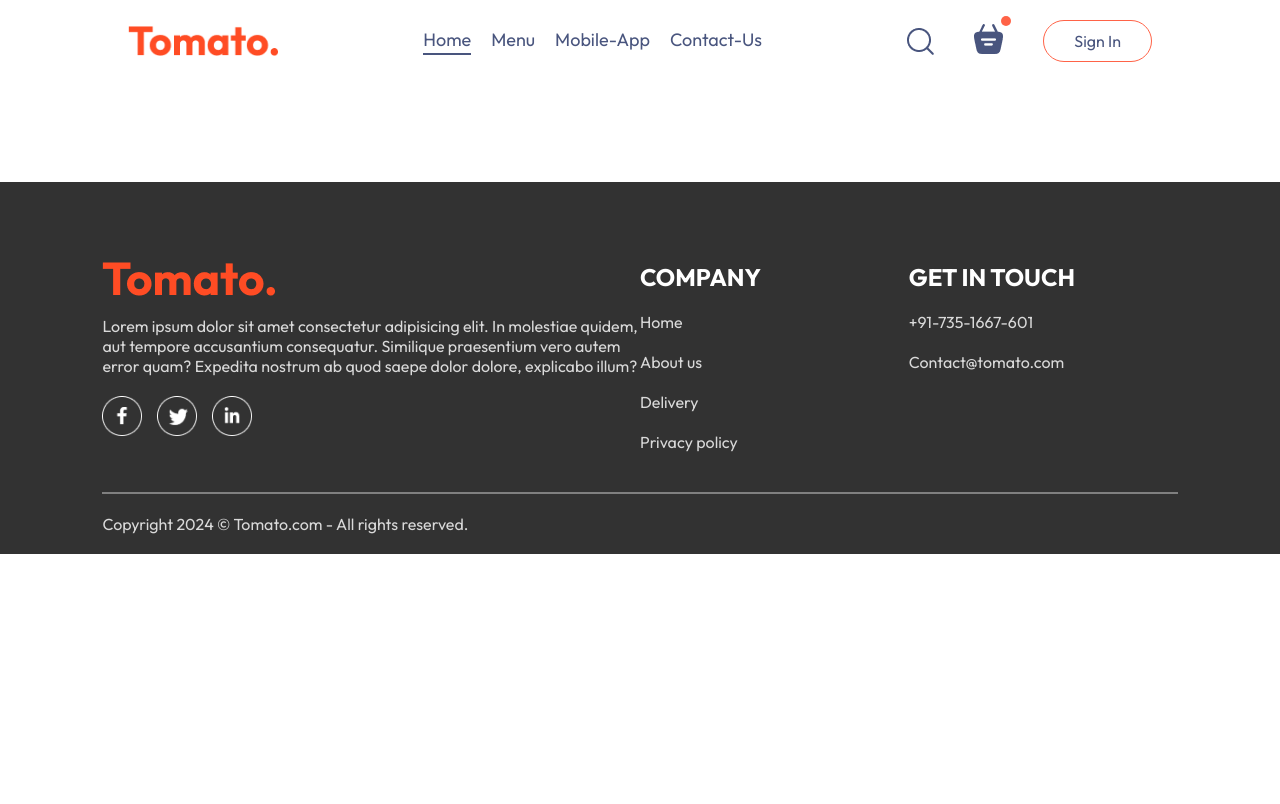
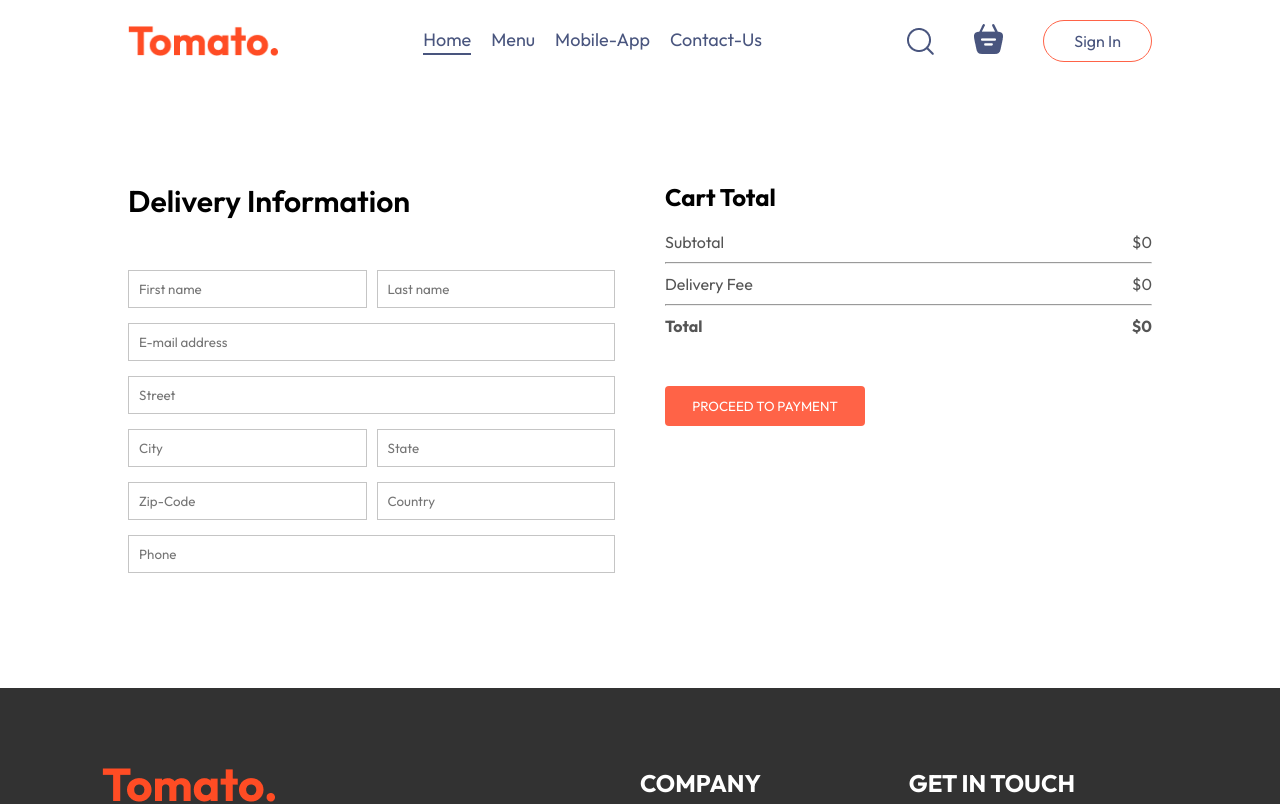
Before and after one commit to rohan-bharekar-31/Food-Delivery, a React (Vite) app in the folder Frontend/: page /order in a window 1280 px wide. Shown: the top 804 px of the page. Built offline with nearby package versions, Linux system fonts and the light colour scheme.

Commit message:
FrontEnd

```diff
--- a/Frontend/src/Pages/Cart/Cart.css
+++ b/Frontend/src/Pages/Cart/Cart.css
@@ -92,7 +92,7 @@
 }
 
 .cart-promocode-input button{
-    width: max(10vw, 15px);
+    width: max(10vw, 150px);
     background-color: black;
     border: none;
     padding: 12px 5px;
@@ -100,3 +100,12 @@
     border-radius: 4px;
 
 }
+
+@media (max-width:750px){
+    .cart-bottom{
+        flex-direction: column-reverse;
+    }
+    .cart-promocode{
+        justify-content: center;
+    }
+}
--- a/Frontend/src/Pages/Cart/Cart.jsx
+++ b/Frontend/src/Pages/Cart/Cart.jsx
@@ -2,12 +2,10 @@ import React, { useContext, useEffect } from 'react'
 import { StoreContext } from '../../context/StoreContext'
 import './Cart.css'
 import { food_list } from '../../assets/assets'
+import { useNavigate } from 'react-router-dom'
 const Cart = () => {
-
-  const { cartItems, foodItems, removeFromCart } = useContext(StoreContext)
-  useEffect(() => {
-    console.log(cartItems)
-  })
+  const navigate = useNavigate()
+  const { cartItems, foodItems, removeFromCart, getTotalCartAmount } = useContext(StoreContext)
 
   return (
     <div className='cart'>
@@ -48,24 +46,24 @@ const Cart = () => {
           <h2>Cart Total</h2>
           <div>
             <div className="cart-total-details">
-              <p>Delivery Fee</p>
-              <p>{2}</p>
+              <p>Subtotal</p>
+              <p>${getTotalCartAmount()}</p>
             </div>
             <hr />
 
             <div className="cart-total-details">
               <p>Delivery Fee</p>
-              <p>{2}</p>
+              <p>${getTotalCartAmount()===0?0:2}</p>
             </div>
             <hr />
 
             <div className="cart-total-details">
               <b>Total</b>
-              <b>{0}</b>
+              <b>${getTotalCartAmount()===0?0:getTotalCartAmount() + 2}</b>
             </div>
           </div>
 
-          <button>PROCEED TO CHECKOUT</button>
+          <button onClick={() => navigate('/order')}>PROCEED TO CHECKOUT</button>
         </div>
 
         <div className="cart-promocode">
@@ -73,7 +71,7 @@ const Cart = () => {
           <p> If you have promo code Enter it here</p>
 
           <div className='cart-promocode-input'>
-            <input type="text"placeholder='promo code' />
+            <input type="text" placeholder='promo code' />
             <button>Submit</button>
           </div>
 
--- a/Frontend/src/Pages/PlaceOrder/PlaceOrder.css
+++ b/Frontend/src/Pages/PlaceOrder/PlaceOrder.css
@@ -0,0 +1,38 @@
+.place-order{
+    display: flex;
+    align-items: start;
+    justify-content: space-between;
+    gap: 50px;
+    margin-top: 100px;
+}
+.place-order-left{
+    width: 100%;
+    max-width: max(30%,500px);
+}
+.place-order-left .title{
+    font-size: 30px;
+    font-weight: 600;
+    margin-bottom: 50px;
+}
+
+.place-order-left input{
+    margin-bottom: 15px;
+    width: 100%;
+    padding: 10px;
+    border: 1px solid #c5c5c5;
+    outline-color: tomato;
+}
+
+.place-order-left .multi-fields{
+    display: flex;
+    gap: 10px;
+}
+
+.place-order-right{
+    width: 100%;
+    max-width: max(40%,500px);
+}
+
+.place-order-right .cart-total button{
+    margin-top: 30px;
+}
--- a/Frontend/src/Pages/PlaceOrder/PlaceOrder.jsx
+++ b/Frontend/src/Pages/PlaceOrder/PlaceOrder.jsx
@@ -1,10 +1,56 @@
-import React from 'react'
+import React, { useContext } from 'react'
 import './PlaceOrder.css'
+import { StoreContext } from '../../context/StoreContext'
+
 const Placeorder = () => {
+  const { getTotalCartAmount } = useContext(StoreContext)
   return (
-    <div>
+    <form className='place-order'>
+      <div className="place-order-left">
+        <p className='title'>Delivery Information</p>
+        <div className="multi-fields">
+          <input type="text" placeholder='First name' />
+          <input type="text" placeholder='Last name' />
+        </div>
 
-    </div>
+        <input type="text" placeholder='E-mail address' />
+        <input type="text" placeholder='Street' />
+
+        <div className="multi-fields">
+          <input type="text" placeholder='City' />
+          <input type="text" placeholder='State' />
+        </div>
+        <div className="multi-fields">
+          <input type="text" placeholder='Zip-Code' />
+          <input type="text" placeholder='Country' />
+        </div>
+        <input type="text" placeholder='Phone' />
+      </div>
+      <div className='place-order-right'>
+        <div className="cart-total">
+          <h2>Cart Total</h2>
+          <div>
+            <div className="cart-total-details">
+              <p>Subtotal</p>
+              <p>${getTotalCartAmount()}</p>
+            </div>
+            <hr />
+
+            <div className="cart-total-details">
+              <p>Delivery Fee</p>
+              <p>${getTotalCartAmount()===0?0:2}</p>
+            </div>
+            <hr />
+
+            <div className="cart-total-details">
+              <b>Total</b>
+              <b>${getTotalCartAmount()===0?0:getTotalCartAmount() + 2}</b>
+            </div>
+          </div>
+          <button onClick={() => navigate('/order')}>PROCEED TO PAYMENT</button>
+        </div>
+      </div>
+    </form>
   )
 }
 
--- a/Frontend/src/components/Navbar/Navbar.jsx
+++ b/Frontend/src/components/Navbar/Navbar.jsx
@@ -1,16 +1,17 @@
-import React,{useState} from 'react'
+import React,{useContext, useState} from 'react'
 import './Navbar.css'
 import { assets } from '../../assets/assets'
 import { Link } from 'react-router-dom'
+import { StoreContext } from '../../context/StoreContext'
 
 const Navbar = ({setShowLogin}) => {
 
     const [menu, setMenu] = useState("Home")
-
+    const {getTotalCartAmount}= useContext(StoreContext)
 
     return (
         <div className='navbar'>
-            <img src={assets.logo} alt="" srcset="" className='logo' />
+            <img src={assets.logo} alt=""  className='logo' />
             <ul className="navbar-menu">
                 <Link to='/' onClick={()=>setMenu("Home")} className={menu==="Home"?"active":""} >Home</Link>
                 <a href='#explore-menu' onClick={()=>setMenu("Menu")} className={menu==="Menu"?"active":""} >Menu</a>
@@ -20,8 +21,8 @@ const Navbar = ({setShowLogin}) => {
             <div className="navbar-right">
                 <img src={assets.search_icon} alt="" />
                 <div className='navbar-search-icon'>
-                <Link to={"/cart"}><img src={assets.basket_icon} alt="" srcset="" /></Link>
-                    <div className='dot'></div>
+                <Link to={"/cart"}><img src={assets.basket_icon} alt=""  /></Link>
+                    <div className={getTotalCartAmount()===0?"":"dot"}></div>
                 </div>
                 <button onClick={()=>{setShowLogin(true)}}>Sign In</button>
             </div>
--- a/Frontend/src/context/StoreContext.jsx
+++ b/Frontend/src/context/StoreContext.jsx
@@ -19,17 +19,27 @@ const StoreContextProvider = (props) => {
         setCartItems((prev)=>({...prev,[itemId]:prev[itemId]-1}))
     }
 
+    const getTotalCartAmount=()=>{
+        let totalAmount=0;
+        for (const item in cartItems) {
+            if(cartItems[item]>0){
+                let iteminfo=food_list.find((product)=>product._id === item)
+                totalAmount+=iteminfo.price* cartItems[item]
+            }
+        }
+        console.log(cartItems)
+        return totalAmount
+    }
+
     const contextValue = {
         food_list,
         cartItems,
         setCartItems,
         addToCart,
-        removeFromCart
+        removeFromCart,
+        getTotalCartAmount
     }
 
-    useEffect(() => {
-      console.log(cartItems)
-    }, [cartItems])
 
     return (
         <StoreContext.Provider value={contextValue}>
```
